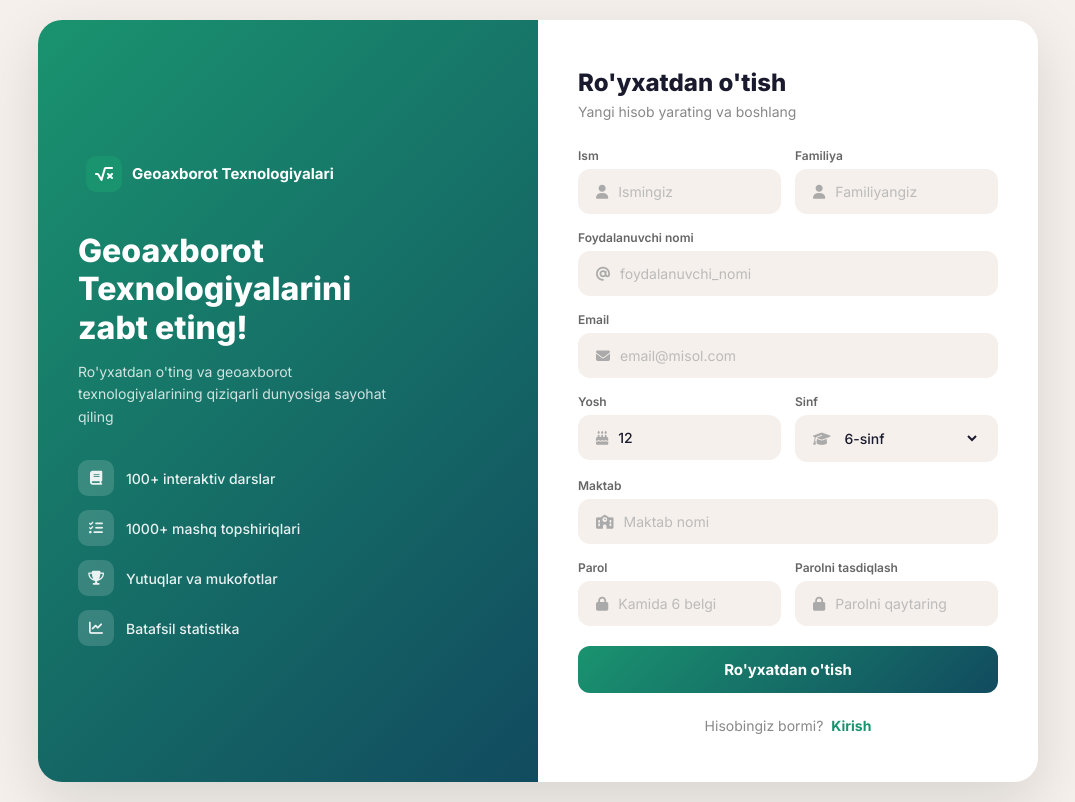
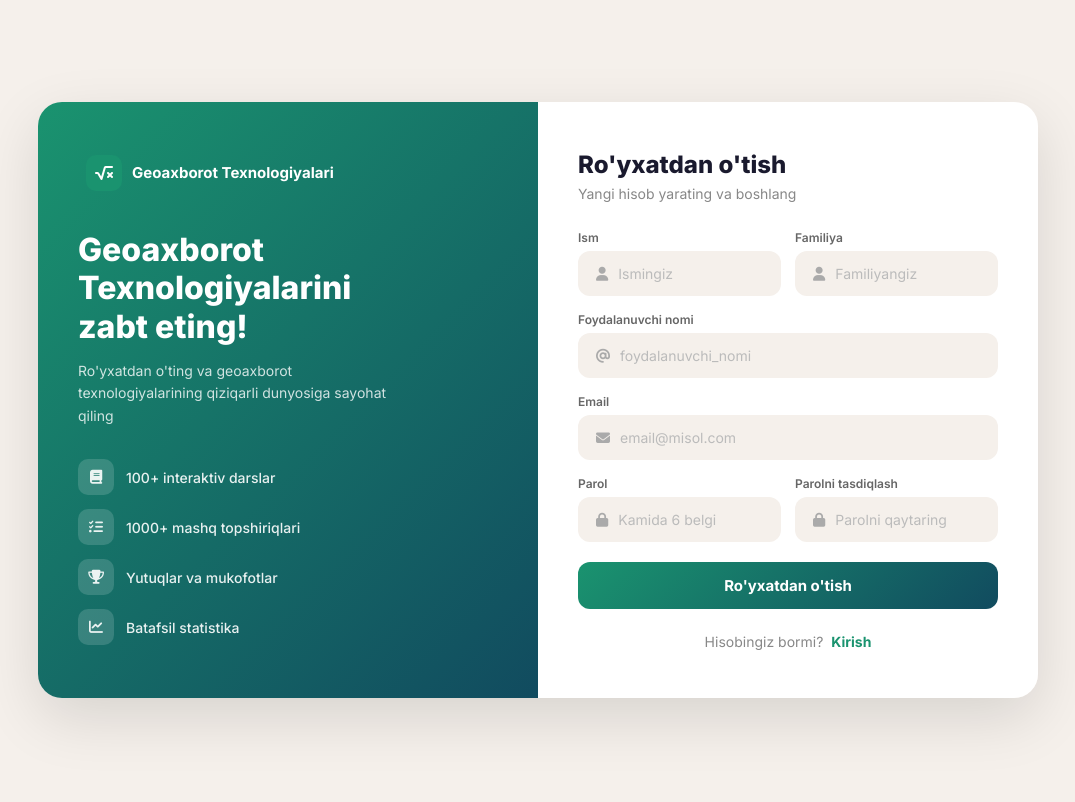
Before and after one commit to JozilovaZ/matematika_olami, a Django app: page /royxatdan-otish/ in a window 1280 px wide. Shown: the whole page, without its empty margins (102-1177 px from the left). After the commit the page ends 724 px from the top, so only its background shows below. Run offline with Django 5.2, Linux system fonts and the light colour scheme.

Commit message:
feat: ro'yxatdan o'tishdan yosh, sinf, maktab maydonlari olib tashlandi
Co-Authored-By: Claude Opus 4.8 <noreply@anthropic.com>

```diff
--- a/apps/views.py
+++ b/apps/views.py
@@ -42,9 +42,6 @@ def royxatdan_otish(request):
         email = request.POST.get('email', '').strip()
         parol = request.POST.get('parol', '')
         parol2 = request.POST.get('parol2', '')
-        yosh = request.POST.get('yosh', '12')
-        sinf = request.POST.get('sinf', '6-sinf')
-        maktab = request.POST.get('maktab', '').strip()
 
         xatolar = []
         if not ism:
@@ -83,9 +80,6 @@ def royxatdan_otish(request):
             familiya=familiya,
             email=email,
             rol='oquvchi',
-            yosh=int(yosh) if yosh.isdigit() else 12,
-            sinf=sinf,
-            maktab=maktab,
         )
         login(request, user)
         messages.success(request, f'Xush kelibsiz, {ism}! Muvaffaqiyatli ro\'yxatdan o\'tdingiz.')
--- a/templates/royxatdan_otish.html
+++ b/templates/royxatdan_otish.html
@@ -95,43 +95,6 @@
 
                         <div class="auth-form-row">
                             <div class="auth-field">
-                                <label for="yosh">Yosh</label>
-                                <div class="auth-input-wrapper">
-                                    <i class="fas fa-birthday-cake"></i>
-                                    <input type="number" id="yosh" name="yosh" placeholder="12" min="6" max="99" value="{{ forma.yosh|default:'12' }}">
-                                </div>
-                            </div>
-                            <div class="auth-field">
-                                <label for="sinf">Sinf</label>
-                                <div class="auth-input-wrapper">
-                                    <i class="fas fa-graduation-cap"></i>
-                                    <select id="sinf" name="sinf">
-                                        <option value="1-sinf">1-sinf</option>
-                                        <option value="2-sinf">2-sinf</option>
-                                        <option value="3-sinf">3-sinf</option>
-                                        <option value="4-sinf">4-sinf</option>
-                                        <option value="5-sinf">5-sinf</option>
-                                        <option value="6-sinf" selected>6-sinf</option>
-                                        <option value="7-sinf">7-sinf</option>
-                                        <option value="8-sinf">8-sinf</option>
-                                        <option value="9-sinf">9-sinf</option>
-                                        <option value="10-sinf">10-sinf</option>
-                                        <option value="11-sinf">11-sinf</option>
-                                    </select>
-                                </div>
-                            </div>
-                        </div>
-
-                        <div class="auth-field">
-                            <label for="maktab">Maktab</label>
-                            <div class="auth-input-wrapper">
-                                <i class="fas fa-school"></i>
-                                <input type="text" id="maktab" name="maktab" placeholder="Maktab nomi" value="{{ forma.maktab|default:'' }}">
-                            </div>
-                        </div>
-
-                        <div class="auth-form-row">
-                            <div class="auth-field">
                                 <label for="parol">Parol</label>
                                 <div class="auth-input-wrapper">
                                     <i class="fas fa-lock"></i>
```
